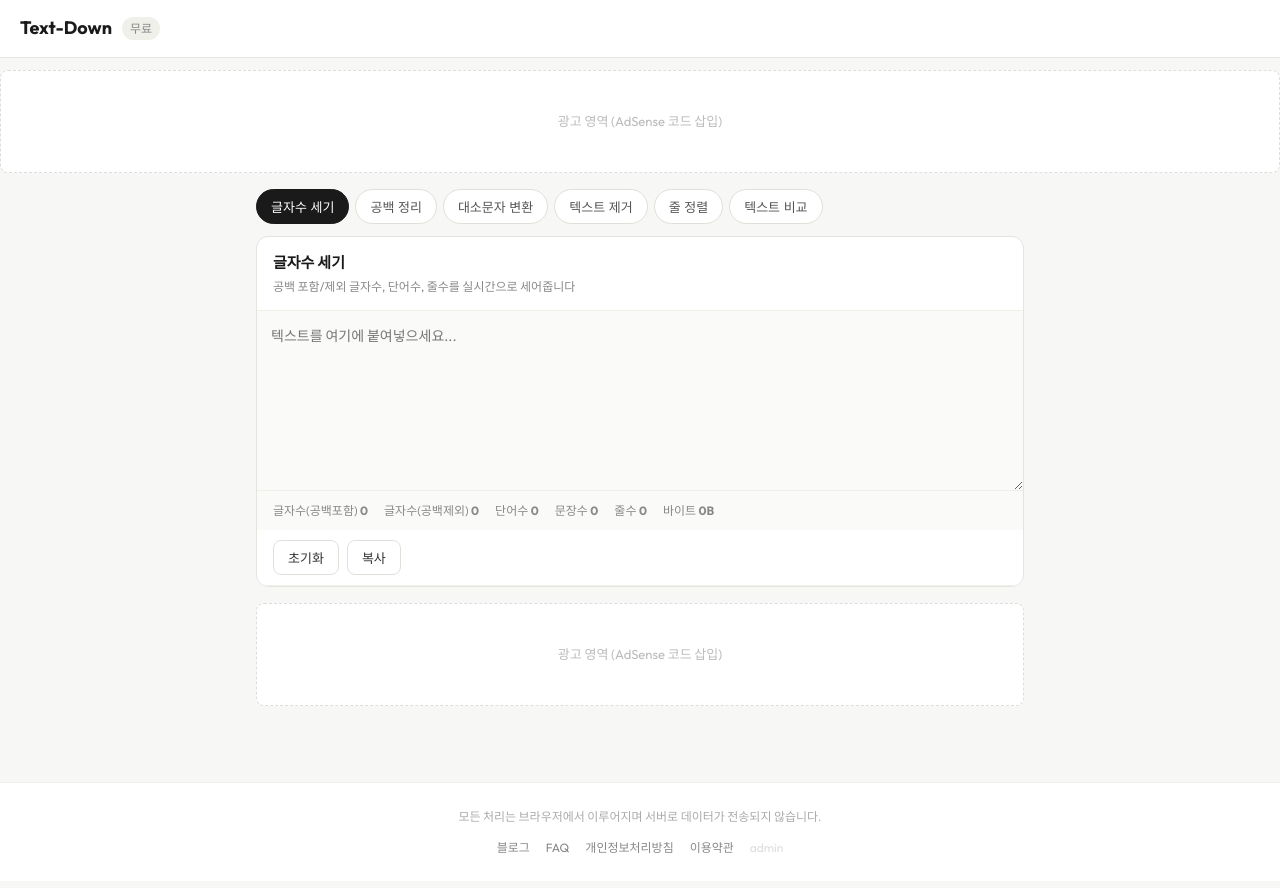
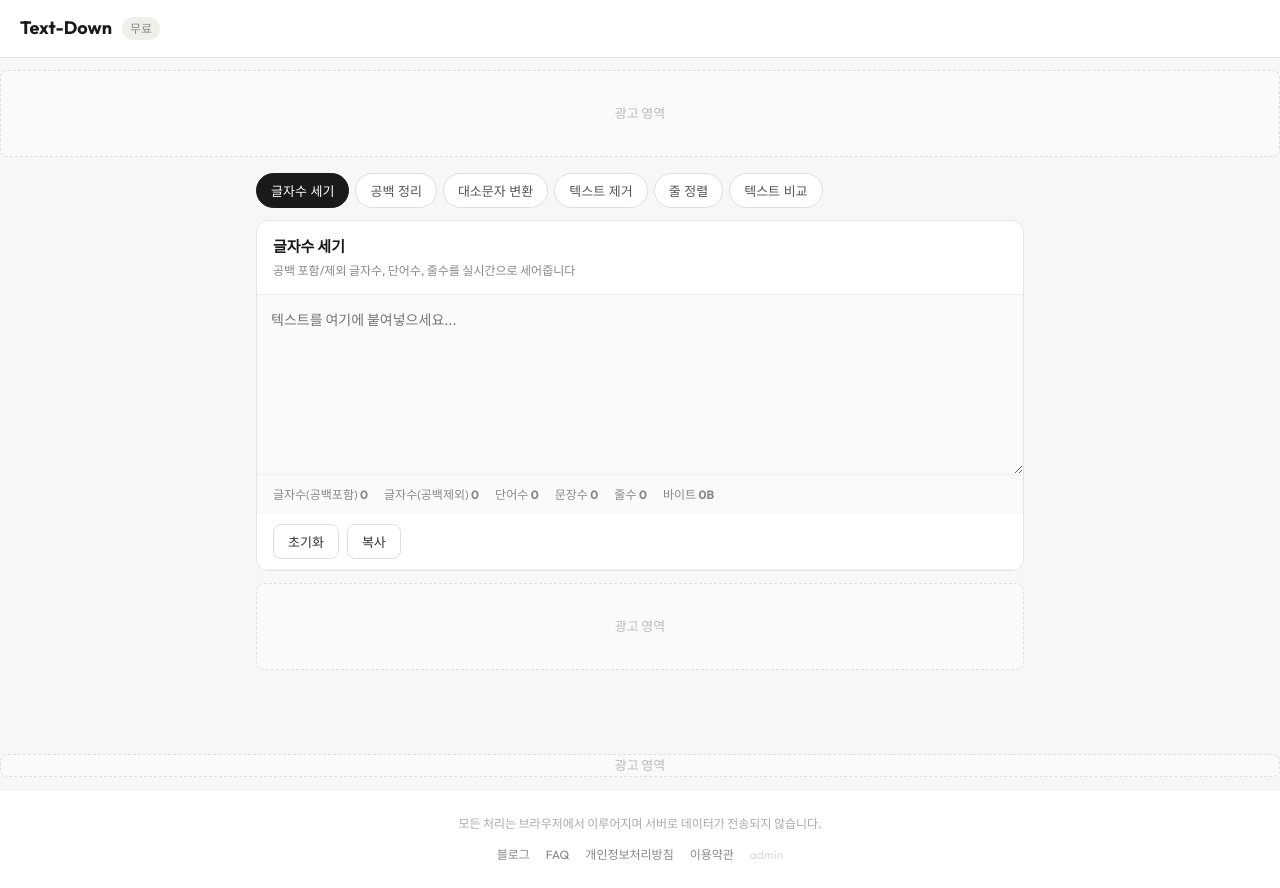
Before and after one commit to afterschoolrollbook/Text-Down, a Next.js app: page / in a window 1280 px wide. Built offline with nearby package versions, Linux system fonts and the light colour scheme; no server answers.

Commit message:
Add files via upload

```diff
--- a/pages/index.js
+++ b/pages/index.js
@@ -1,4 +1,4 @@
-import { useState, useEffect } from 'react'
+import { useState, useEffect, useRef } from 'react'
 import Head from 'next/head'
 
 const TOOLS = [
@@ -29,13 +29,23 @@ const S = {
   toast: { fontSize: 12, color: '#22c55e' },
 }
 
-function AdBlock({ adsOn, slot, style }) {
+function AdSlot({ adsOn, slot, style: extraStyle = {} }) {
+  const ref = useRef(null)
+  const client = process.env.NEXT_PUBLIC_ADSENSE_CLIENT
+  useEffect(() => {
+    if (!adsOn || !client || !ref.current) return
+    try { ;(window.adsbygoogle = window.adsbygoogle || []).push({}) } catch {}
+  }, [adsOn, client])
   if (!adsOn) return null
+  if (!client) return (
+    <div style={{ background: '#fafaf8', border: '1px dashed #e0e0da', borderRadius: 8, padding: '32px 20px', textAlign: 'center', color: '#bbb', fontSize: 13, margin: '12px 0', ...extraStyle }}>
+      광고 영역
+    </div>
+  )
   return (
-    <div style={{ ...S.adBox, ...style }}>
-      {/* 애드센스 코드를 여기에 삽입 */}
-      {/* <ins className="adsbygoogle" data-ad-client="ca-pub-XXXXXXXX" data-ad-slot={slot} ... /> */}
-      광고 영역 (AdSense 코드 삽입)
+    <div style={{ margin: '12px 0', ...extraStyle }}>
+      <p style={{ textAlign: 'center', fontSize: 11, color: '#bbb', letterSpacing: '1px', marginBottom: 4 }}>광고</p>
+      <ins ref={ref} className="adsbygoogle" style={{ display: 'block' }} data-ad-client={client} data-ad-slot={slot} data-ad-format="auto" data-full-width-responsive="true" />
     </div>
   )
 }
@@ -157,7 +167,7 @@ export default function Home({ initialAdsOn }) {
           <span style={{ fontSize: 12, color: '#888', background: '#f0f0ea', padding: '2px 8px', borderRadius: 20 }}>무료</span>
         </header>
 
-        <AdBlock adsOn={adsOn} slot="top" />
+        <AdSlot adsOn={adsOn} slot={process.env.NEXT_PUBLIC_AD_SLOT_TOP || "1111111111"} />
 
         <div style={S.container}>
           <div style={S.tabs}>
@@ -225,7 +235,7 @@ export default function Home({ initialAdsOn }) {
             </div>
           )}
 
-          <AdBlock adsOn={adsOn} slot="mid" style={{ margin: '16px 0' }} />
+          <AdSlot adsOn={adsOn} slot={process.env.NEXT_PUBLIC_AD_SLOT_MIDDLE || "3333333333"} />
 
           {/* 텍스트 제거 */}
           {tool === 'remove' && (
@@ -297,6 +307,8 @@ export default function Home({ initialAdsOn }) {
 
         </div>
 
+        <AdSlot adsOn={adsOn} slot={process.env.NEXT_PUBLIC_AD_SLOT_FOOTER || "4444444444"} style={{ padding: '0 16px' }} />
+
         <footer style={{ textAlign: 'center', padding: 24, fontSize: 12, color: '#aaa', borderTop: '1px solid #eee', background: '#fff' }}>
           <p>모든 처리는 브라우저에서 이루어지며 서버로 데이터가 전송되지 않습니다.</p>
           <p style={{ marginTop: 12, display: 'flex', justifyContent: 'center', gap: 16 }}>
```
Also changed, not shown: pages/admin.js (+5 -9 lines).
